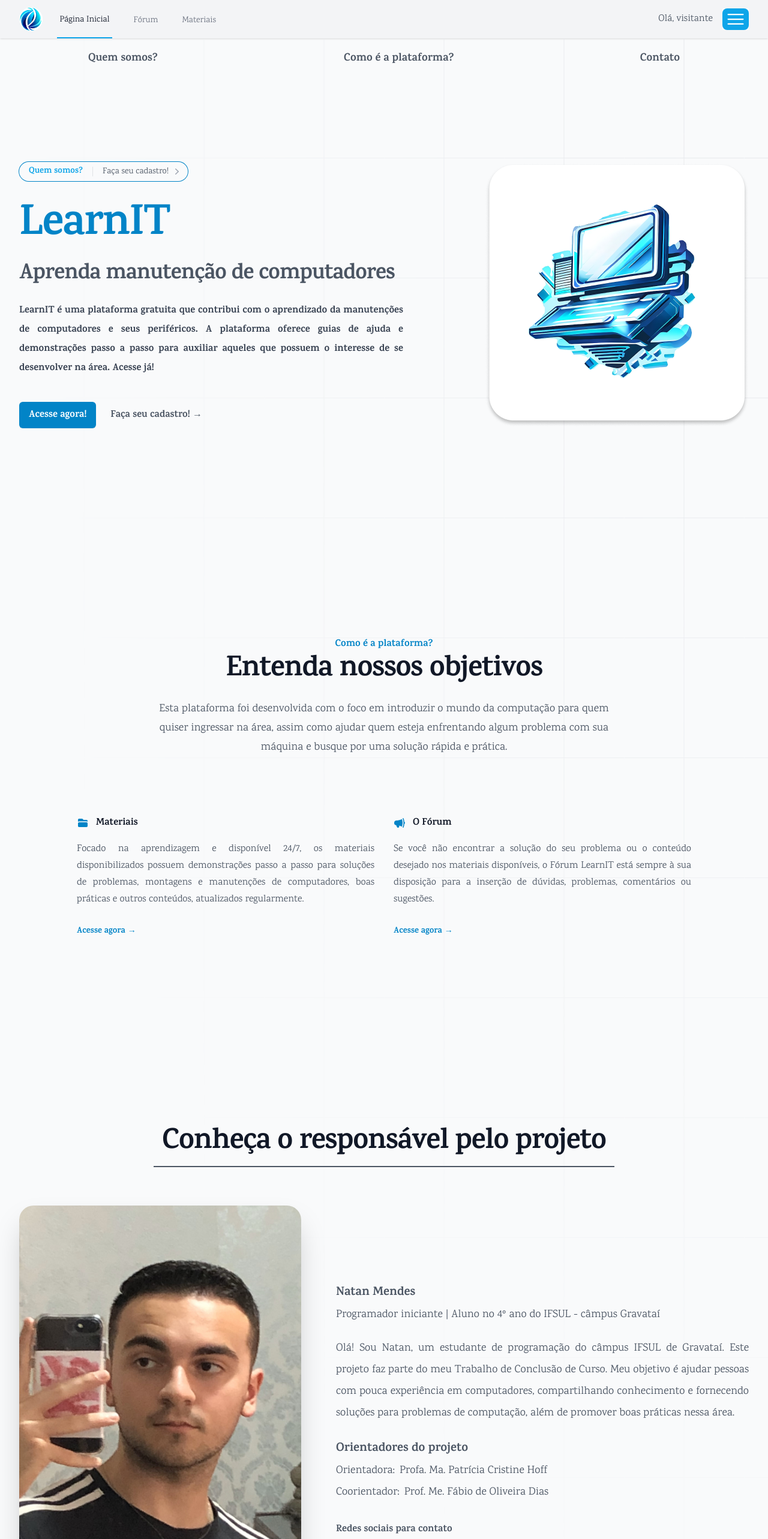
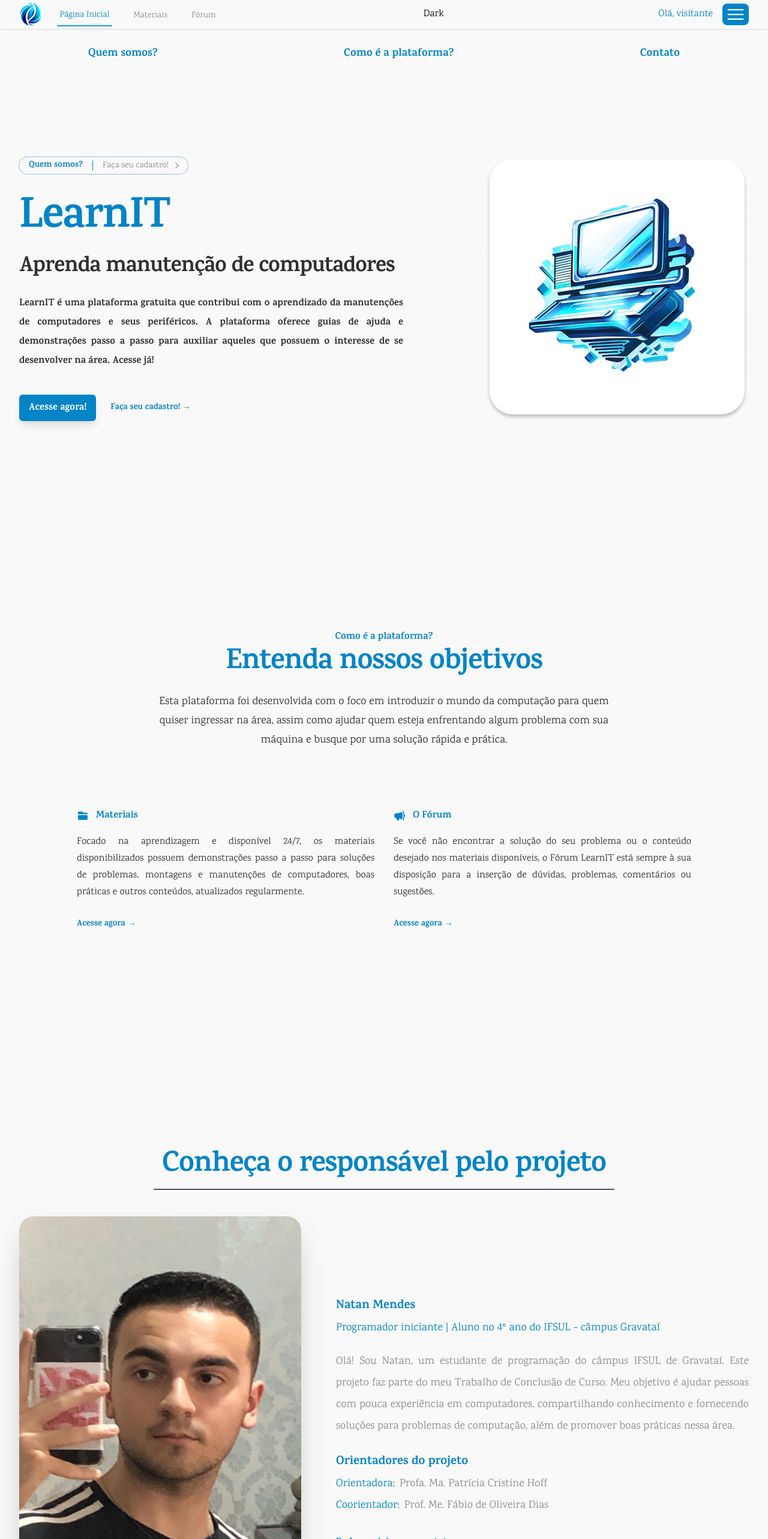
Before and after one commit to NatanMendes0/tcc-learnit, a React (Create React App) app in the folder client/: page / in a window 1280 px wide. Shown: the top 2566 px of the page at 60% size. Built offline with nearby package versions, Linux system fonts and the light colour scheme; no server answers.

Commit message:
add dark theme

```diff
--- a/client/src/App.js
+++ b/client/src/App.js
@@ -42,6 +42,7 @@ import ResetPassword from "./Pages/Auth/ResetPassword";
 import Account from "./Pages/Auth/Account";
 
 import Educator from "./Pages/Educator/Homepage";
+import { ThemeProvider } from "./Hooks/ThemeContext";
 
 const queryClient = new QueryClient();
 
@@ -73,7 +74,9 @@ function App() {
       <PostProvider>
         <MaterialProvider>
           <QueryClientProvider client={queryClient}>
-            <div className="relative flex flex-col min-h-screen w-full overflow-x-hidden bg-bg_primary text-font_secondary">
+            {/* <div className="relative flex flex-col min-h-screen w-full overflow-x-hidden bg-bg_primary text-font_secondary"> */}
+            <div className="bg-primary relative flex flex-col min-h-screen w-full overflow-x-hidden">
+              <ThemeProvider>
                 <BrowserRouter>
                   <Navbar />
                   <Routes>
@@ -147,6 +150,7 @@ function App() {
                   </Routes>
                   <Footer />
                 </BrowserRouter>
+              </ThemeProvider>
             </div>
           </QueryClientProvider>
         </MaterialProvider>
--- /dev/null
+++ b/client/src/Components/Toggle/Index.js
@@ -0,0 +1,14 @@
+import React, { useContext } from 'react';
+import { ThemeContext } from '../../Hooks/ThemeContext';
+
+function Toggle() {
+    const { theme, setTheme } = useContext(ThemeContext);
+
+    return (
+        <button onClick={() => setTheme(theme === 'dark' ? 'light' : 'dark')}>
+            {theme === 'dark' ? 'Light' : 'Dark'}
+        </button>
+    );
+}
+
+export default Toggle;
--- /dev/null
+++ b/client/src/Hooks/ThemeContext.js
@@ -0,0 +1,43 @@
+import React, { createContext, useEffect, useState } from 'react';
+
+const getInitialTheme = () => {
+    if (typeof window !== 'undefined' && window.localStorage) {
+        const storedPrefs = window.localStorage.getItem('color-theme');
+        if (typeof storedPrefs === 'string') {
+            return storedPrefs;
+        }
+    }
+
+    const userMedia = window.matchMedia('(prefers-color-scheme: dark)');
+    if (userMedia.matches) {
+        return 'dark';
+    }
+
+    return 'light';
+};
+
+export const ThemeContext = createContext();
+
+export const ThemeProvider = ({ initialTheme, children }) => {
+    const [theme, setTheme] = useState(getInitialTheme());
+
+    const rawSetTheme = (rawTheme) => {
+        const root = window.document.documentElement;
+        const isDark = rawTheme === 'dark';
+
+        root.classList.remove(isDark ? 'light' : 'dark');
+        root.classList.add(rawTheme);
+
+        localStorage.setItem('color-theme', rawTheme);
+    };
+
+    useEffect(() => {
+        rawSetTheme(theme);
+    }, [theme]);
+
+    return (
+        <ThemeContext.Provider value={{ theme, setTheme }}>
+            {children}
+        </ThemeContext.Provider>
+    );
+};
--- a/client/src/Pages/Homepage.jsx
+++ b/client/src/Pages/Homepage.jsx
@@ -41,30 +41,7 @@ const navigation = [
 export default function Homepage() {
   return (
     <>
-      <div className="relative isolate">
-        <svg
-          className="absolute -z-50 inset-0 h-full w-full stroke-gray-200 [mask-image:radial-gradient(100%_100%_at_top_right,white,transparent)] my-svg"
-          aria-hidden="true"
-        >
-          <defs>
-            <pattern
-              id="83fd4e5a-9d52-42fc-97b6-718e5d7ee527"
-              width={200}
-              height={200}
-              x="50%"
-              y={-1}
-              patternUnits="userSpaceOnUse"
-            >
-              <path d="M100 200V.5M.5 .5H200" fill="none" />
-            </pattern>
-          </defs>
-          <rect
-            width="100%"
-            height="100%"
-            strokeWidth={0}
-            fill="url(#83fd4e5a-9d52-42fc-97b6-718e5d7ee527)"
-          />
-        </svg>
+      <div className="relative isolate mt-14">
 
         {/* Navigation */}
         <div className="text-center xs:gap-x-2 flex justify-around mt-auto pt-5 md:mx-auto max-w-7xl">
@@ -72,13 +49,12 @@ export default function Homepage() {
             <a
               key={nav.name}
               href={nav.href}
-              className="text-lg font-semibold text-font_secondary hover:text-secondary sm:block md:mr-4 md:last:mr-0 md:mb-2"
+              className="text-lg font-semibold text-primary hover:text-secondary sm:block md:mr-4 md:last:mr-0 md:mb-2"
             >
               {nav.name}
             </a>
           ))}
         </div>
-
 
         {/* Hero section */}
         <div
@@ -86,13 +62,13 @@ export default function Homepage() {
           id="quem-somos"
         >
           <div className="mx-auto max-w-3xl lg:mx-0 lg:flex-auto">
-            <div className="flex items-center">
-              <div className="relative flex items-center gap-x-4 rounded-full px-4 py-1 text-sm leading-6 text-gray-600 ring-1 ring-primary hover:ring-gray-900/20">
-                <span className="font-semibold text-secondary">
+            <div className="flex items-center border-transparent">
+              <div className="relative flex items-center gap-x-4 transition duration-1000 ease-in-out rounded-full px-4 py-1 text-sm text-gray-600 ring-1 ring-primary hover:ring-sky-500">
+                <span className="font-semibold text-primary">
                   Quem somos?
                 </span>
-                <span className="h-4 w-px bg-gray-900/10" aria-hidden="true" />
-                <Link to="/register" className="flex items-center gap-x-1">
+                <span className="h-4 w-px bg-secondary" aria-hidden="true" />
+                <Link to="/register" className="flex text-tertiary items-center gap-x-1">
                   <span className="absolute inset-0" aria-hidden="true" />
                   Faça seu cadastro!
                   <ChevronRightIcon
@@ -105,11 +81,10 @@ export default function Homepage() {
             <h1 className="mt-10 max-w-lg text-8xl font-bold tracking-tight text-primary sm:text-7xl">
               LearnIT
             </h1>
-            <h1 className="mt-6 text-4xl font-bold tracking-tight text-font_secondary">
+            <h1 className="mt-6 text-4xl font-bold tracking-tight text-secondary">
               Aprenda manutenção de computadores
             </h1>
-
-            <p className="mt-6 xl:mr-24 text-md leading-8 text-gray-700 text-justify font-semibold">
+            <p className="mt-6 xl:mr-24 text-md leading-8 text-secondary text-justify font-semibold">
               LearnIT é uma plataforma gratuita que contribui com o aprendizado
               da manutenções de computadores e seus periféricos. A plataforma
               oferece guias de ajuda e demonstrações passo a passo para auxiliar
@@ -119,13 +94,13 @@ export default function Homepage() {
             <div className="mt-10 flex items-center gap-x-6">
               <Link
                 to="/materials"
-                className="rounded-md bg-primary px-4 py-2.5 text-md font-semibold text-white shadow-sm hover:bg-secondary focus-visible:outline focus-visible:outline-2 focus-visible:outline-offset-2"
+                className="rounded-md transition duration-700 ease-in-out bg-secondary px-4 py-2.5 text-md font-semibold text-white shadow-lg hover:bg-tertiary focus-visible:outline focus-visible:outline-2 focus-visible:outline-offset-2"
               >
                 Acesse agora!
               </Link>
               <Link
                 to="/register"
-                className="text-md font-semibold leading-6 text-font_secondary hover:text-primary"
+                className="text-md font-semibold leading-6 text-primary hover:text-tertiary text-sm border-transparent hover:border-b-2 hover:border-gray-300 transition duration-700 ease-in-out"
               >
                 Faça seu cadastro! <span aria-hidden="true">→</span>
               </Link>
@@ -140,13 +115,13 @@ export default function Homepage() {
         <div id="sobre-plataforma">
           <div className="mx-auto max-w-7xl px-6 py-24 sm:py-24 lg:mt-14">
             <div className="mx-auto max-w-3xl lg:text-center">
-              <h2 className="text-base font-semibold  text-primary">
+              <h2 className="text-base font-semibold text-bg_primary">
                 Como é a plataforma?
               </h2>
-              <p className="mt-2 text-3xl font-bold tracking-tight text-gray-900 sm:text-5xl">
+              <p className="mt-2 text-3xl font-bold tracking-tight text-primary sm:text-5xl">
                 Entenda nossos objetivos
               </p>
-              <p className="mt-6 text-lg leading-8 text-gray-600">
+              <p className="mt-6 text-lg leading-8 text-secondary">
                 Esta plataforma foi desenvolvida com o foco em introduzir o mundo
                 da computação para quem quiser ingressar na área, assim como
                 ajudar quem esteja enfrentando algum problema com sua máquina e
@@ -157,19 +132,19 @@ export default function Homepage() {
               <dl className="grid max-w-2xl grid-cols-1 gap-x-8 gap-y-16 lg:max-w-none lg:grid-cols-2">
                 {features.map((feature) => (
                   <div key={feature.name} className="flex flex-col">
-                    <dt className="flex items-center gap-x-3 text-base font-semibold leading-7 text-gray-900">
+                    <dt className="flex items-center gap-x-3 text-base font-semibold leading-7 text-primary">
                       <feature.icon
-                        className="h-5 w-5 flex-none text-primary"
+                        className="h-5 w-5 flex-none text-bg_primary"
                         aria-hidden="true"
                       />
                       {feature.name}
                     </dt>
-                    <dd className="mt-4 flex flex-auto flex-col text-base text-justify leading-7 text-gray-600">
+                    <dd className="mt-4 flex flex-auto flex-col text-base text-justify leading-7 text-secondary">
                       <p className="flex-auto">{feature.description}</p>
                       <p className="mt-6">
                         <Link
                           to={feature.href}
-                          className="text-sm font-semibold leading-6 text-primary hover:text-secondary"
+                          className="text-sm border-transparent hover:border-b-2 hover:border-gray-300 transition duration-700 ease-in-out font-semibold leading-6 text-primary hover:text-secondary"
                         >
                           Acesse agora <span aria-hidden="true">→</span>
                         </Link>
@@ -184,15 +159,15 @@ export default function Homepage() {
 
         {/* CTA section */}
         <div className="mx-auto mt-20 max-w-7xl sm:mt-20 lg:mt-48 pb-16 pt-24 sm:pb-24 sm:pt-32 xl:pb-32" id="contato">
-          <div className="mx-auto mb-24 max-w-3xl lg:text-center">
-            <p className="mt-2 text-3xl font-bold tracking-tight text-gray-900 sm:text-5xl">
+          <div className="mx-auto mb-20 max-w-3xl lg:text-center">
+            <p className="mt-2 text-3xl font-bold tracking-tight text-primary sm:text-5xl">
               Conheça o responsável pelo projeto
             </p>
             <div className="border-b-2 border-gray-600 h-2 mt-2" />
           </div>
           <div className="pb-20 sm:pb-24 xl:pb-0">
             <div className="mx-auto flex max-w-7xl flex-col items-center gap-x-8 gap-y-10 px-6 sm:gap-y-8 lg:px-8 xl:flex-row xl:items-stretch">
-              <div className="-mt-8 w-full max-w-2xl xl:-mb-8 xl:w-96 xl:flex-none">
+              <div className="-mt-9 w-full max-w-2xl xl:-mb-8 xl:w-96 xl:flex-none">
                 <div className="relative sm:aspect-[3/4] lg:aspect-[2/1] h-full md:-mx-8 xl:mx-0 xl:aspect-auto">
                   <img
                     className="absolute inset-0 h-full sm:w-full lg:w-[470px] rounded-3xl object-cover shadow-2xl"
@@ -203,7 +178,7 @@ export default function Homepage() {
               </div>
               <div className="w-full lg:pl-28 max-w-3xl xl:max-w-7xl xl:flex-auto xl:py-24">
                 <figure className="relative isolate">
-                  <blockquote className="text-xl text-justify leading-8 text-font_secondary sm:text-2xl sm:leading-9">
+                  <blockquote className="text-xl text-justify leading-8 text-primary sm:text-2xl sm:leading-9">
                     <h1 className="text-2xl font-semibold leading-8 sm:text-xl sm:leading-9">
                       Natan Mendes
                     </h1>
@@ -215,7 +190,7 @@ export default function Homepage() {
                 </figure>
 
                 <figure className="relative isolate pt-2 sm:pt-5">
-                  <blockquote className="text-xl text-justify leading-8 text-font_secondary sm:text-lg sm:leading-9">
+                  <blockquote className="text-xl text-justify leading-8 text-tertiary sm:text-lg sm:leading-9">
                     <p>
                       Olá! Sou Natan, um estudante de programação do câmpus
                       IFSUL de Gravataí. Este projeto faz parte do meu Trabalho
@@ -226,36 +201,36 @@ export default function Homepage() {
                     </p>
                   </blockquote>
                   <figure className="mt-6 relative isolate">
-                    <blockquote className="text-xl text-justify leading-8 text-font_secondary sm:text-2xl sm:leading-9">
-                      <h1 className="text-2xl font-semibold leading-8 sm:text-xl sm:leading-9">
+                    <blockquote className="text-xl text-justify leading-8 sm:text-2xl sm:leading-9">
+                      <h1 className="text-2xl font-semibold text-primary leading-8 sm:text-xl sm:leading-9">
                         Orientadores do projeto
                       </h1>
                       <div className="flex gap-x-2">
-                        <h2 className="text-xl leading-8 text-font_secondary sm:text-lg sm:leading-9">
+                        <h2 className="text-xl leading-8 text-primary sm:text-lg sm:leading-9">
                           Orientadora:
                         </h2>
-                        <h2 className="text-xl leading-8 sm:text-lg sm:leading-9">
+                        <h2 className="text-xl leading-8 text-tertiary sm:text-lg sm:leading-9">
                           Profa. Ma. Patrícia Cristine Hoff
                         </h2>
                       </div>
                       <div className="flex gap-x-2">
-                        <h2 className="text-xl leading-8 text-font_secondary sm:text-lg sm:leading-9">
+                        <h2 className="text-xl leading-8 text-primary sm:text-lg sm:leading-9">
                           Coorientador:
                         </h2>
-                        <h2 className="text-xl leading-8 sm:text-lg sm:leading-9">
+                        <h2 className="text-xl leading-8 text-tertiary sm:text-lg sm:leading-9">
                           Prof. Me. Fábio de Oliveira Dias
                         </h2>
                       </div>
                     </blockquote>
                   </figure>
                   <figcaption className="mt-8 text-base">
-                    <h1 className="font-semibold text-font_secondary">
+                    <h1 className="font-semibold text-primary">
                       Redes sociais para contato
                     </h1>
-                    <div className="mt-2 flex gap-4 items-center">
+                    <div className="mt-2 flex gap-4 items-center text-primary">
                       <a
                         href="https://github.com/NatanMendes0"
-                        className="hover:text-font_tertiary text-font_secondary"
+                        className="hover:text-tertiary transition duration-700 ease-in-out"
                       >
                         <svg
                           className="w-11"
@@ -273,7 +248,7 @@ export default function Homepage() {
 
                       <a
                         href="https://www.linkedin.com/in/natancruzmendes/"
-                        className="hover:text-font_tertiary text-font_secondary"
+                        className="hover:text-tertiary transition duration-700 ease-in-out"
                         aria-label="Find us on LinkedIn"
                         rel="noopener"
                       >
--- a/client/src/Views/Navbar.jsx
+++ b/client/src/Views/Navbar.jsx
@@ -4,6 +4,8 @@ import { Fragment, useState } from "react";
 import { Disclosure, Menu, Transition } from "@headlessui/react";
 import { Bars3Icon, BellIcon, XMarkIcon } from "@heroicons/react/24/outline";
 import { useNavigate } from "react-router-dom";
+
+import Toggle from "../Components/Toggle/Index";
 
 function classNames(...classes) {
   return classes.filter(Boolean).join(" ");
@@ -20,12 +22,12 @@ export default function Navbar() {
 
   const navigation = [
     { name: "Página Inicial", href: "/", current: location.pathname === "/" },
-    { name: "Fórum", href: "/forum", current: location.pathname.startsWith("/forum") },
     {
       name: "Materiais",
       href: "/materials",
       current: location.pathname.startsWith("/materials"),
     },
+    { name: "Fórum", href: "/forum", current: location.pathname.startsWith("/forum") },
   ];
 
   const onClick = (e) => {
@@ -36,11 +38,11 @@ export default function Navbar() {
   };
 
   return (
-    <Disclosure as="nav" className="bg-gray-100 shadow">
+    <Disclosure as="nav" className="bg-quaternary backdrop-blur-sm shadow fixed-navbar">
       {({ open }) => (
         <>
-          <div className="mx-auto max-w-7xl px-2 sm:px-4 lg:px-8">
-            <div className="flex h-16 justify-between">
+          <div className="mx-auto max-w-7xl px-2 sm:px-4 lg:px-8" id="nav">
+            <div className="flex h-12 justify-between items-center"> {/* Added 'items-center' class */}
               <div className="flex px-2 lg:px-0">
                 <div className="flex flex-shrink-0 items-center">
                   <Link to="/">
@@ -59,9 +61,9 @@ export default function Navbar() {
                       onClick={onClick}
                       className={classNames(
                         item.current
-                          ? "border-sky-500 text-gray-900 border-b-2"
-                          : "border-transparent text-gray-500 hover:border-b-2 hover:border-gray-300 hover:text-gray-700",
-                        "inline-flex items-center px-1 pt-1 text-sm font-medium"
+                          ? "border-sky-500 text-primary border-b-2"
+                          : "border-transparent text-tertiary hover:border-b-2 hover:border-gray-300 hover:text-secondary",
+                        "inline-flex items-center transition duration-1000 ease-in-out px-1 pt-1 text-sm font-medium"
                       )}
                       aria-current={item.current ? "page" : undefined}
                     >
@@ -71,8 +73,8 @@ export default function Navbar() {
                 </div>
               </div>
 
+              {/* Mobile menu button */}
               <div className="flex items-center lg:hidden">
-                {/* Mobile menu button */}
                 <Disclosure.Button className="relative inline-flex items-center justify-center rounded-md p-2 text-gray-400 hover:bg-gray-100 hover:text-gray-500 focus:outline-none focus:ring-2 focus:ring-inset focus:ring-sky-500">
                   <span className="absolute -inset-0.5" />
                   <span className="sr-only">Open main menu</span>
@@ -84,14 +86,16 @@ export default function Navbar() {
                 </Disclosure.Button>
               </div>
 
+              <p className="items-center"><Toggle /></p>
+
               <div className="hidden lg:ml-4 lg:flex lg:items-center">
-                <h1 className="mr-3">
+                <h1 className="mr-3 text-primary">
                   Olá, {isLoggedIn && isLoggedIn ? auth.user.name : "visitante"}
                 </h1>
                 {/* Profile dropdown */}
                 <Menu as="div" className="relative ml-1 flex-shrink-0">
                   <div>
-                    <Menu.Button className="relative rounded-sm flex bg-white text-sm focus:outline-none">
+                    <Menu.Button className="relative rounded-sm flex  text-sm focus:outline-none">
                       <span className="absolute -inset-1.5" />
                       <span className="sr-only">Open user menu</span>
                       {open ? (
--- a/client/src/index.css
+++ b/client/src/index.css
@@ -1,3 +1,29 @@
+.dark {
+    --color-bg-primary: #313030;
+    --color-bg-secondary: #0284C7;
+    --color-bg-tertiary: #1f1f1f;
+    --color-bg-quaternary: rgba(24, 24, 24, 0.7);
+    --color-bg-card: #e4e4e4;
+    --color-font-primary: #ebebeb;
+    --color-font-secondary: #e4e4e4;
+    --color-font-tertiary: #c4c4c4;
+    --color-font-quaternary: #292929;
+
+    ::-webkit-scrollbar-track {
+        background-color: #313030;
+    }
+}
+
+.light {
+    --color-bg-primary: #f9f9f9;
+    --color-bg-secondary: #0284C7;
+    --color-bg-tertiary: #006fa7;
+    --color-font-primary: #0284C7;
+    --color-bg-card: #fafafa;
+    --color-font-secondary: #313030;
+    --color-font-tertiary: #8d8d8d;
+}
+
 @tailwind base;
 
 html {
@@ -13,7 +39,7 @@ html {
 }
 
 #contato {
-    padding-top: 20px
+    padding-top: 70px
 }
 
 #forum {
@@ -29,20 +55,20 @@ html {
 }
 
 .navbar {
-    @apply flex px-44 py-3 items-center justify-between bg-bg_primary shadow-lg;
+    @apply flex px-44 py-3 items-center justify-between shadow-lg;
 }
 
 .title {
     @apply text-6xl font-bold tracking-tight text-primary text-center;
 }
 
-.subtitle {
+/* .subtitle {
     @apply text-2xl mt-5 font-bold tracking-tight text-font_secondary text-center;
-}
+} */
 
-.btn {
+/* .btn {
     @apply px-3 py-2 shadow-lg rounded-lg text-white bg-primary hover:bg-secondary active:bg-sky-900 text-sm font-semibold;
-}
+} */
 
 .btn-secondary {
     @apply mx-1 px-3 py-2 -mr-6 bg-primary text-white rounded-lg cursor-pointer;
@@ -61,7 +87,7 @@ html {
 }
 
 .footer {
-    @apply bg-primary text-white text-center py-4 text-lg mt-auto;
+    @apply bg-primary text-primary text-center py-4 text-lg mt-auto;
 }
 
 @tailwind components;
@@ -71,10 +97,14 @@ html {
     width: 7px;
 }
 
-::-webkit-scrollbar-track {
-    background-color: white;
-}
-
 ::-webkit-scrollbar-thumb {
     background-color: #0284C7;
 }
+
+.fixed-navbar {
+    position: fixed;
+    top: 0;
+    left: 0;
+    width: 100%;
+    z-index: 1;
+}
--- a/client/tailwind.config.js
+++ b/client/tailwind.config.js
@@ -3,14 +3,27 @@ module.exports = {
   content: ["./src/**/*.{js,jsx,ts,tsx}"],
   theme: {
     extend: {
+      backgroundColor: {
+        primary: 'var(--color-bg-primary)',
+        secondary: 'var(--color-bg-secondary)',
+        tertiary: 'var(--color-bg-tertiary)',
+        quaternary: 'var(--color-bg-quaternary)',
+        card: 'var(--color-bg-card)',
+      },
+      textColor: {
+        primary: 'var(--color-font-primary)',
+        secondary: 'var(--color-font-secondary)',
+        tertiary: 'var(--color-font-tertiary)',
+        quaternary: 'var(--color-font-quaternary)',
+      },
       colors: {
-        primary: "#0284C7",
-        secondary: "#0EA5E9",
-        tertiary: "#FFFFFF",
-        font_primary: "#000000",
-        font_secondary: "#4B5563",
+        // primary: "#0284C7",
+        // secondary: "#0EA5E9",
+        // tertiary: "#FFFFFF",
+        // font_primary: "#000000",
+        // font_secondary: "#4B5563",
         font_tertiary: "#6B7280",
-        bg_primary: "#F9FAFB",
+        bg_primary: "var(--color-bg-secondary)",
         bg_secondary: "#F3F4F6",
         bg_tertiary: "#E5E7EB",
       },
```
Also changed, not shown: client/src/Pages/Materials/Homepage.jsx (+19 -42 lines), client/src/Pages/Materials/Material.jsx (+19 -19 lines), 1 other file (tests, documents, lock files or other folders). Lines whose indentation alone changed are shown as unchanged.
